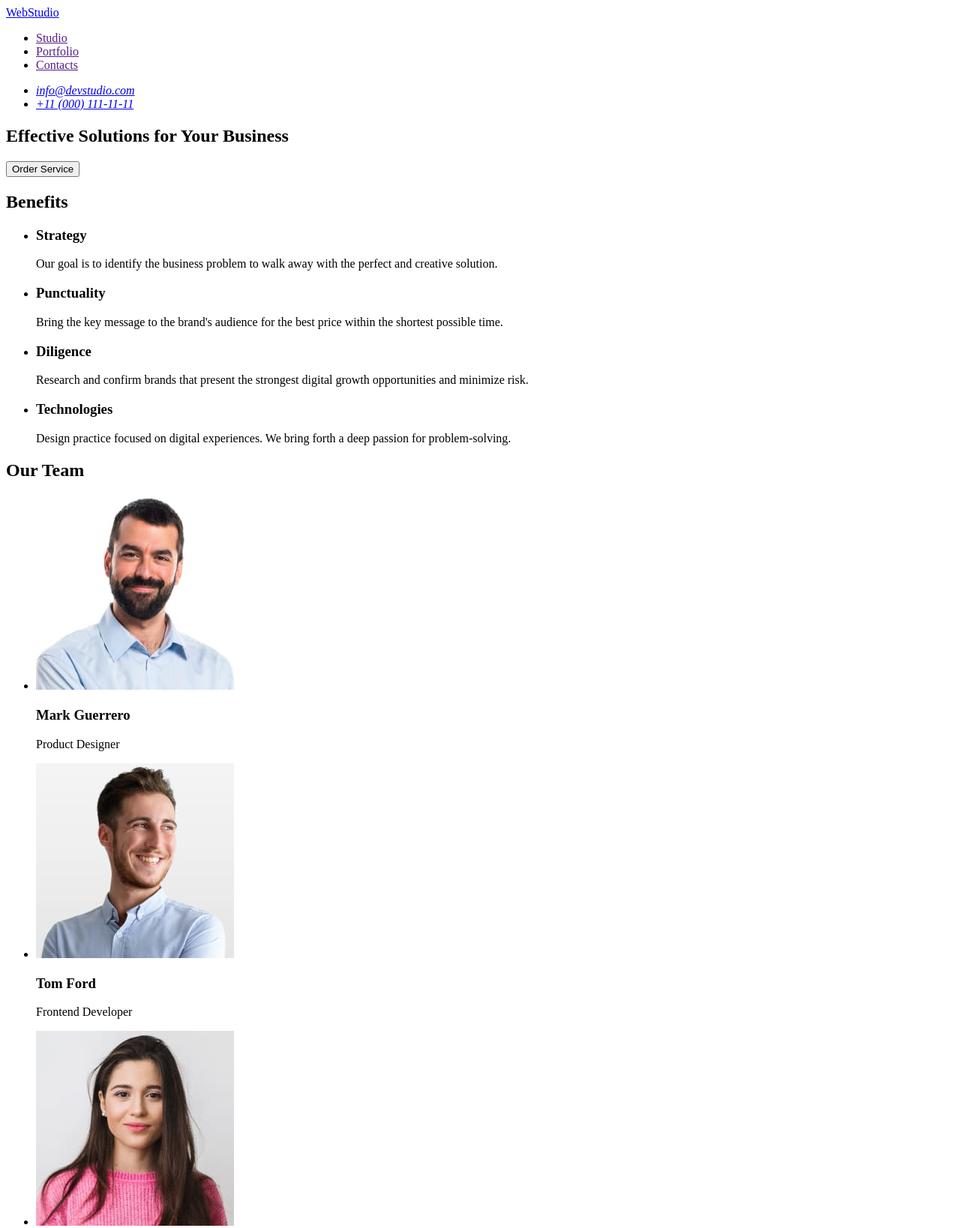
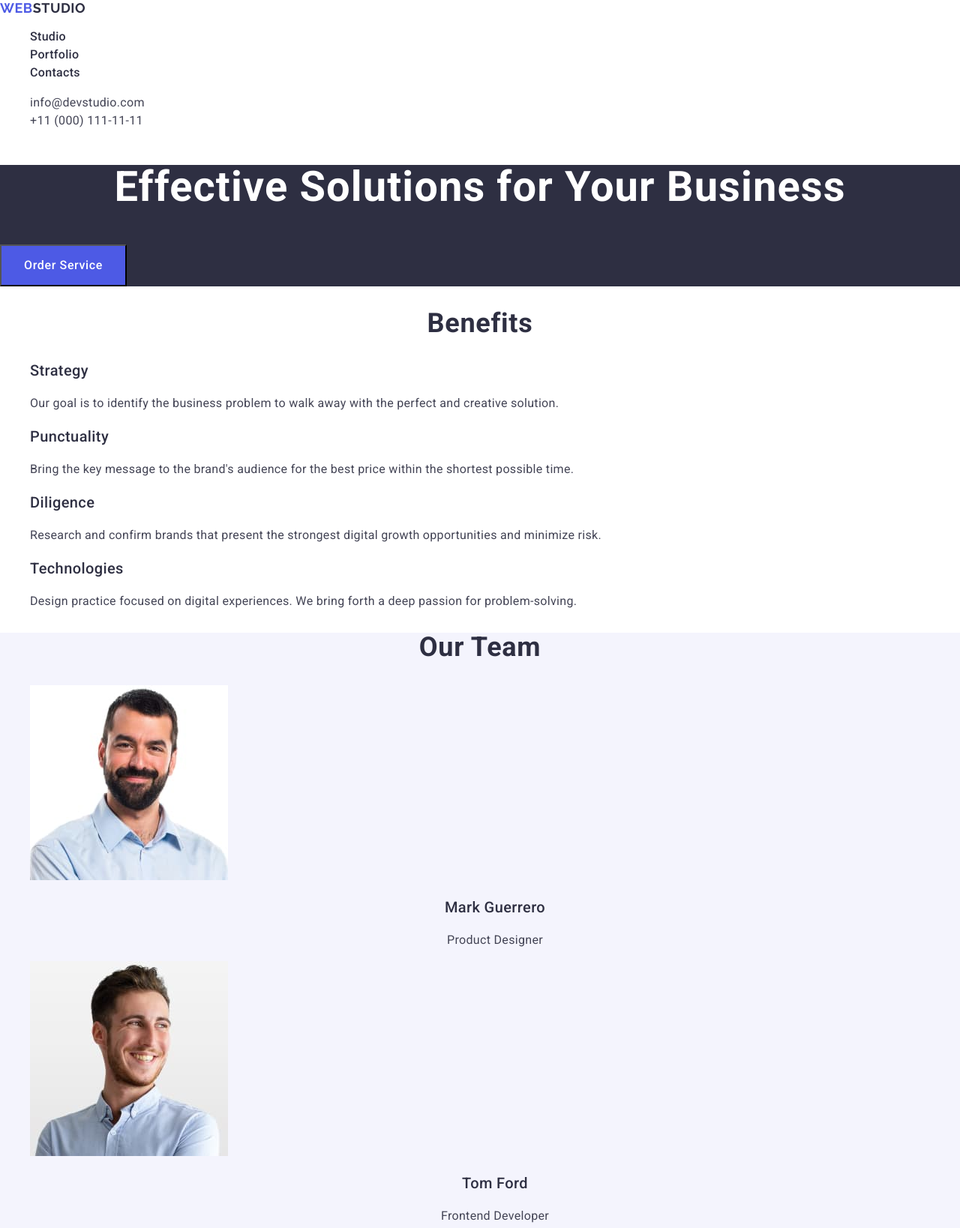
Before and after one commit to DoubleDevT/goit-markup-hw-02, a plain HTML site: page index.html in a window 1280 px wide. Shown: the top 1638 px of the page at 75% size. Drawn offline with nearby package versions, Linux system fonts and the light colour scheme.

Commit message:
add classes in index.html and styles in styles.css

```diff
--- a/css/styles.css
+++ b/css/styles.css
@@ -0,0 +1,221 @@
+body {
+    font-family: "Roboto", sans-serif;
+    background-color: #ffffff;
+    color: #2e2f42;
+}
+
+a {
+    text-decoration: none;
+    font-style: normal;
+}
+
+ul {
+    list-style-type: none;
+}
+
+/* --------------------------- */
+
+h2 {
+    font-size: 36px;
+    line-height: 1.11;
+    letter-spacing: 0.02em;
+    text-align: center;
+}
+
+h3 {
+    font-size: 20px;
+    font-weight: 500;
+    line-height: 1.2;
+    letter-spacing: 0.02em;
+}
+
+p {
+    color: #434455;
+    font-size: 16px;
+    line-height: 1.5;
+    letter-spacing: 0.02em;
+}
+
+/* ----------------------- HEADER ----------------------- */
+
+.header {
+}
+
+.header-nav {
+}
+
+.header-logo {
+    color: inherit;
+    font-family: "Raleway", sans-serif;
+    font-size: 18px;
+    font-weight: 700;
+    line-height: 1.17;
+    letter-spacing: 0.03em;
+    text-transform: uppercase;
+}
+
+.logo-accent {
+    color: #4d5ae5;
+}
+
+.header-nav-menu {
+}
+
+.header-nav-item {
+}
+
+.header-nav-link {
+    color: inherit;
+    font-size: 16px;
+    font-weight: 500;
+    line-height: 1.5;
+    letter-spacing: 0.02em;
+}
+
+.header-nav-link:hover,
+.header-nav-link:focus,
+.header-nav-link:active {
+    color: #404bbf;
+}
+
+.header-address {
+}
+
+.header-address-list {
+}
+
+.header-address-item {
+}
+
+.header-address-link {
+    color: #434455;
+    font-size: 16px;
+    line-height: 1.5;
+    letter-spacing: 0.02em;
+}
+
+.header-address-link:hover,
+.header-address-link:focus {
+    color: #404bbf;
+}
+
+/* ----------------------- HERO ----------------------- */
+
+.hero {
+    background-color: #2e2f42;
+    color: #ffffff;
+}
+
+.hero-title {
+    font-size: 56px;
+    line-height: 1.07;
+    letter-spacing: 0.02em;
+    text-align: center;
+}
+
+.hero-btn {
+    background-color: #4d5ae5;
+    width: 169px;
+    height: 56px;
+    /* --- */
+    color: inherit;
+    font-size: 16px;
+    font-weight: 500;
+    line-height: 1.5;
+    letter-spacing: 0.04em;
+    /* --- */
+    cursor: pointer;
+}
+
+.hero-btn:hover,
+.hero-btn:focus {
+    background-color: #404bbf;
+}
+
+/* ----------------------- BENEFITS ----------------------- */
+
+.benefits {
+}
+
+.benefits-list {
+}
+
+.benefits-item {
+}
+
+.benefits-item-subtitle {
+}
+
+.benefits-item-text {
+}
+
+/* ----------------------- TEAM ----------------------- */
+
+.team {
+    background-color: #f4f4fd;
+}
+
+.team-title {
+}
+
+.team-list {
+}
+
+.team-item {
+    /* background-color: #ffffff; */
+}
+
+.team-item-image {
+}
+
+.team-item-subtitle {
+    text-align: center;
+}
+
+.team-item-text {
+    text-align: center;
+}
+
+/* ----------------------- PORTFOLIO ----------------------- */
+
+.portfolio {
+}
+
+.portfolio-title {
+}
+
+.portfolio-list {
+}
+
+.portfolio-item {
+}
+
+.portfolio-item-image {
+}
+
+.portfolio-item-subtitle {
+}
+
+.portfolio-item-text {
+}
+
+/* ----------------------- FOOTER ----------------------- */
+
+.footer {
+    background-color: #2e2f42;
+    color: #f4f4fd;
+}
+
+.footer-logo {
+    color: inherit;
+    font-family: "Raleway", sans-serif;
+    font-size: 18px;
+    font-weight: 700;
+    line-height: 1.17;
+    letter-spacing: 0.03em;
+    text-transform: uppercase;
+}
+
+.footer-text {
+    color: inherit;
+}
--- a/index.html
+++ b/index.html
@@ -7,64 +7,96 @@
             content="WebStudio - Effective Solutions for Your Business"
         />
         <title>WebStudio</title>
+
+        <link rel="preconnect" href="https://fonts.googleapis.com" />
+        <link rel="preconnect" href="https://fonts.gstatic.com" crossorigin />
+        <link
+            href="https://fonts.googleapis.com/css2?family=Raleway:wght@700&family=Roboto:wght@400;500;700;900&display=swap"
+            rel="stylesheet"
+        />
+
+        <link
+            rel="stylesheet"
+            href="https://cdnjs.cloudflare.com/ajax/libs/modern-normalize/3.0.1/modern-normalize.min.css"
+            integrity="sha512-q6WgHqiHlKyOqslT/lgBgodhd03Wp4BEqKeW6nNtlOY4quzyG3VoQKFrieaCeSnuVseNKRGpGeDU3qPmabCANg=="
+            crossorigin="anonymous"
+            referrerpolicy="no-referrer"
+        />
+        <link rel="stylesheet" href="./css/styles.css" />
     </head>
 
     <body>
-        <header>
-            <nav>
-                <a href="./index.html">WebStudio</a>
-                <ul>
-                    <li><a href="">Studio</a></li>
-                    <li><a href="">Portfolio</a></li>
-                    <li><a href="">Contacts</a></li>
+        <header class="header">
+            <nav class="header-nav">
+                <a class="header-logo" href="./index.html"
+                    ><span class="logo-accent">Web</span>Studio</a
+                >
+                <ul class="header-nav-menu">
+                    <li class="header-nav-item">
+                        <a class="header-nav-link" href="">Studio</a>
+                    </li>
+                    <li class="header-nav-item">
+                        <a class="header-nav-link" href="">Portfolio</a>
+                    </li>
+                    <li class="header-nav-item">
+                        <a class="header-nav-link" href="">Contacts</a>
+                    </li>
                 </ul>
             </nav>
-            <address>
-                <ul>
-                    <li>
-                        <a href="mailto:info@devstudio.com"
+            <address class="header-address">
+                <ul class="header-address-list">
+                    <li class="header-address-item">
+                        <a
+                            class="header-address-link"
+                            href="mailto:info@devstudio.com"
                             >info@devstudio.com</a
                         >
                     </li>
-                    <li><a href="tel:+110001111111">+11 (000) 111-11-11</a></li>
+                    <li class="header-address-item">
+                        <a class="header-address-link" href="tel:+110001111111"
+                            >+11 (000) 111-11-11</a
+                        >
+                    </li>
                 </ul>
             </address>
         </header>
 
         <main>
-            <section>
-                <h1>Effective Solutions for Your Business</h1>
-                <button type="button">Order Service</button>
+            <section class="hero">
+                <h1 class="hero-title">
+                    Effective Solutions for Your Business
+                </h1>
+                <button class="hero-btn" type="button">Order Service</button>
             </section>
 
-            <section>
+            <section class="benefits">
                 <h2>Benefits</h2>
-                <ul>
-                    <li>
-                        <h3>Strategy</h3>
-                        <p>
+                <ul class="benefits-list">
+                    <li class="benefits-item">
+                        <h3 class="benefits-item-subtitle">Strategy</h3>
+                        <p class="benefits-item-text">
                             Our goal is to identify the business problem to walk
                             away with the perfect and creative solution.
                         </p>
                     </li>
-                    <li>
-                        <h3>Punctuality</h3>
-                        <p>
+                    <li class="benefits-item">
+                        <h3 class="benefits-item-subtitle">Punctuality</h3>
+                        <p class="benefits-item-text">
                             Bring the key message to the brand's audience for
                             the best price within the shortest possible time.
                         </p>
                     </li>
-                    <li>
-                        <h3>Diligence</h3>
-                        <p>
+                    <li class="benefits-item">
+                        <h3 class="benefits-item-subtitle">Diligence</h3>
+                        <p class="benefits-item-text">
                             Research and confirm brands that present the
                             strongest digital growth opportunities and minimize
                             risk.
                         </p>
                     </li>
-                    <li>
-                        <h3>Technologies</h3>
-                        <p>
+                    <li class="benefits-item">
+                        <h3 class="benefits-item-subtitle">Technologies</h3>
+                        <p class="benefits-item-text">
                             Design practice focused on digital experiences. We
                             bring forth a deep passion for problem-solving.
                         </p>
@@ -72,122 +104,138 @@
                 </ul>
             </section>
 
-            <section>
-                <h2>Our Team</h2>
-                <ul>
-                    <li>
+            <section class="team">
+                <h2 class="team-title">Our Team</h2>
+                <ul class="team-list">
+                    <li class="team-item">
                         <img
+                            class="team-item-image"
                             src="./images/mark.jpg"
                             width="264"
                             height="260"
                             alt="Mark photo"
                         />
-                        <h3>Mark Guerrero</h3>
-                        <p>Product Designer</p>
+                        <h3 class="team-item-subtitle">Mark Guerrero</h3>
+                        <p class="team-item-text">Product Designer</p>
                     </li>
-                    <li>
+                    <li class="team-item">
                         <img
+                            class="team-item-image"
                             src="./images/tom.jpg"
                             width="264"
                             height="260"
                             alt="Tom photo"
                         />
-                        <h3>Tom Ford</h3>
-                        <p>Frontend Developer</p>
+                        <h3 class="team-item-subtitle">Tom Ford</h3>
+                        <p class="team-item-text">Frontend Developer</p>
                     </li>
-                    <li>
+                    <li class="team-item">
                         <img
+                            class="team-item-image"
                             src="./images/camila.jpg"
                             width="264"
                             height="260"
                             alt="Camila photo"
                         />
-                        <h3>Camila Garcia</h3>
-                        <p>Marketing</p>
+                        <h3 class="team-item-subtitle">Camila Garcia</h3>
+                        <p class="team-item-text">Marketing</p>
                     </li>
-                    <li>
+                    <li class="team-item">
                         <img
+                            class="team-item-image"
                             src="./images/daniel.jpg"
                             width="264"
                             height="260"
                             alt="Daniel photo"
                         />
-                        <h3>Daniel Wilson</h3>
-                        <p>UI Designer</p>
+                        <h3 class="team-item-subtitle">Daniel Wilson</h3>
+                        <p class="team-item-text">UI Designer</p>
                     </li>
                 </ul>
             </section>
 
-            <section>
-                <h2>Our Portfolio</h2>
-                <ul>
-                    <li>
+            <section class="portfolio">
+                <h2 class="portfolio-title">Our Portfolio</h2>
+                <ul class="portfolio-list">
+                    <li class="portfolio-item">
                         <img
+                            class="portfolio-item-image"
                             src="./images/portf-1-min.jpg"
                             width="360"
                             height="300"
                             alt="BankApp picture"
                         />
-                        <h3>Banking App</h3>
-                        <p>App</p>
+                        <h3 class="portfolio-item-subtitle">Banking App</h3>
+                        <p class="portfolio-item-text">App</p>
                     </li>
-                    <li>
+                    <li class="portfolio-item">
                         <img
+                            class="portfolio-item-image"
                             src="./images/portf-2-min.jpg"
                             width="360"
                             height="300"
                             alt="Payment picture"
                         />
-                        <h3>Cashless Payment</h3>
-                        <p>Marketing</p>
+                        <h3 class="portfolio-item-subtitle">
+                            Cashless Payment
+                        </h3>
+                        <p class="portfolio-item-text">Marketing</p>
                     </li>
-                    <li>
+                    <li class="portfolio-item">
                         <img
+                            class="portfolio-item-image"
                             src="./images/portf-3-min.jpg"
                             width="360"
                             height="300"
                             alt="Meditation app picture"
                         />
-                        <h3>Meditation App</h3>
-                        <p>App</p>
+                        <h3 class="portfolio-item-subtitle">Meditation App</h3>
+                        <p class="portfolio-item-text">App</p>
                     </li>
-                    <li>
+                    <li class="portfolio-item">
                         <img
+                            class="portfolio-item-image"
                             src="./images/portf-4-min.jpg"
                             width="360"
                             height="300"
                             alt="Cab picture"
                         />
-                        <h3>Taxi Service</h3>
-                        <p>Marketing</p>
+                        <h3 class="portfolio-item-subtitle">Taxi Service</h3>
+                        <p class="portfolio-item-text">Marketing</p>
                     </li>
-                    <li>
+                    <li class="portfolio-item">
                         <img
+                            class="portfolio-item-image"
                             src="./images/portf-5-min.jpg"
                             width="360"
                             height="300"
                             alt="Screen picture"
                         />
-                        <h3>Screen Illustrations</h3>
-                        <p>Design</p>
+                        <h3 class="portfolio-item-subtitle">
+                            Screen Illustrations
+                        </h3>
+                        <p class="portfolio-item-text">Design</p>
                     </li>
-                    <li>
+                    <li class="portfolio-item">
                         <img
+                            class="portfolio-item-image"
                             src="./images/portf-6-min.jpg"
                             width="360"
                             height="300"
                             alt="Courses picture"
                         />
-                        <h3>Online Courses</h3>
-                        <p>Marketing</p>
+                        <h3 class="portfolio-item-subtitle">Online Courses</h3>
+                        <p class="portfolio-item-text">Marketing</p>
                     </li>
                 </ul>
             </section>
         </main>
 
-        <footer>
-            <a href="./index.html">WebStudio</a>
-            <p>
+        <footer class="footer">
+            <a class="footer-logo" href="./index.html"
+                ><span class="logo-accent">Web</span>Studio</a
+            >
+            <p class="footer-text">
                 Increase the flow of customers and sales for your business with
                 digital marketing & growth solutions.
             </p>
```
